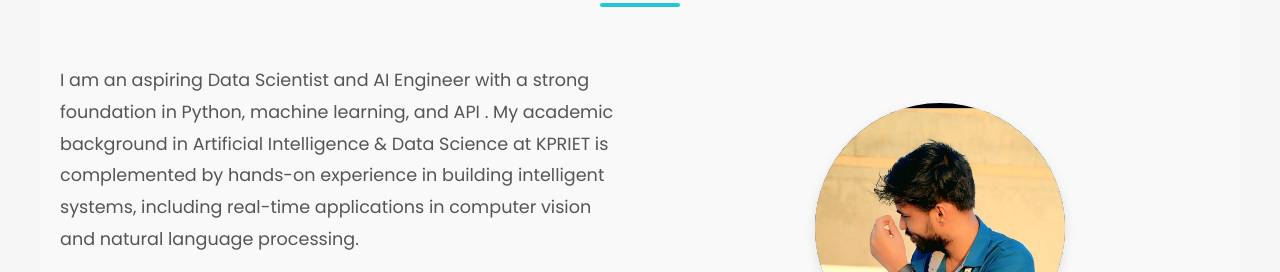
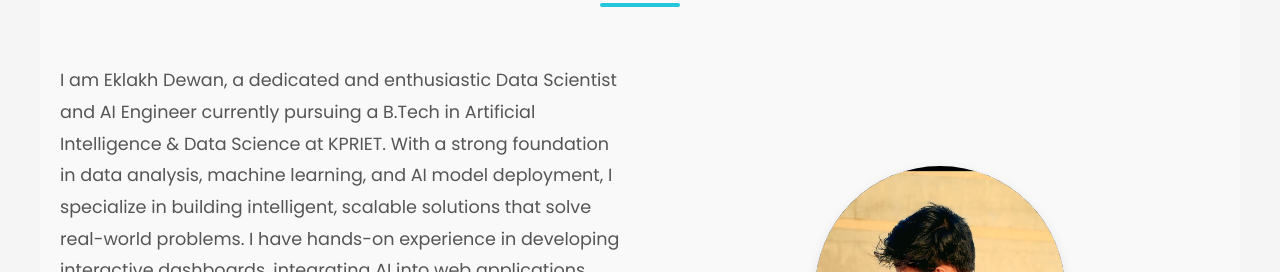
Before and after one commit to Eklakh-Dewan/Portfolio, a plain HTML site: page index.html in a window 1280 px wide. Shown: the part 500-772 px from the top of the page. Drawn offline with Linux system fonts and the light colour scheme.

Commit message:
Update index.html
changed about

```diff
--- a/index.html
+++ b/index.html
@@ -591,8 +591,11 @@
     <div class="about-content" style="display: flex; flex-wrap: wrap; align-items: center; justify-content: space-between;">
       <div class="about-text fade-in" style="flex: 1; min-width: 280px; padding-right: 20px;">
         <p>
-          I am an aspiring Data Scientist and AI Engineer with a strong foundation in Python, machine learning, and API .
-          My academic background in Artificial Intelligence & Data Science at KPRIET is complemented by hands-on experience in building intelligent systems, including real-time applications in computer vision and natural language processing.
+          I am Eklakh Dewan, a dedicated and enthusiastic Data Scientist and AI Engineer currently pursuing a B.Tech in Artificial Intelligence & Data Science at KPRIET.
+          With a strong foundation in data analysis, machine learning, and AI model deployment, I specialize in building intelligent, scalable solutions that solve real-world problems. I have hands-on experience in developing interactive dashboards, integrating AI into web applications, and working with real-time data pipelines.
+          I am passionate about turning data into actionable insights and continuously exploring emerging technologies in AI and data science.
+<!--           I am an aspiring Data Scientist and AI Engineer with a strong foundation in Python, machine learning, and API .
+          My academic background in Artificial Intelligence & Data Science at KPRIET is complemented by hands-on experience in building intelligent systems, including real-time applications in computer vision and natural language processing. -->
         </p>
         <p>
           I specialize in streamlit-based dashboards, gesture recognition interfaces, and AI-driven analytics, aiming to deliver impactful, scalable solutions that bridge research and real-world utility.
@@ -666,7 +669,7 @@
     <div class="timeline">
       <div class="timeline-item fade-in">
         <div class="timeline-content">
-          <span class="timeline-date">2023 - Present</span>
+          <span class="timeline-date">Jan 2025- Feb 2025</span>
           <h3 class="timeline-title">AI Engineer Intern</h3>
           <span class="timeline-company">Flowrage Technology, Nepal (Remote)</span>
           <ul>
@@ -678,19 +681,7 @@
         </div>
       </div>
 
-      <!-- <div class="timeline-item fade-in delay-1">
-        <div class="timeline-content">
-          <span class="timeline-date">2022 - 2023</span>
-          <h3 class="timeline-title">Research Assistant</h3>
-          <span class="timeline-company">KPRIET AI Research Lab</span>
-          <ul>
-            <li>Conducted research on gesture recognition systems using computer vision</li>
-            <li>Published paper on "Efficient Hand Gesture Recognition for Human-Computer Interaction"</li>
-            <li>Developed prototype achieving 94.7% recognition accuracy</li>
-          </ul>
-        </div>
-      </div>
-    </div> -->
+
   </section>
 
   <!-- Projects Section -->
```
